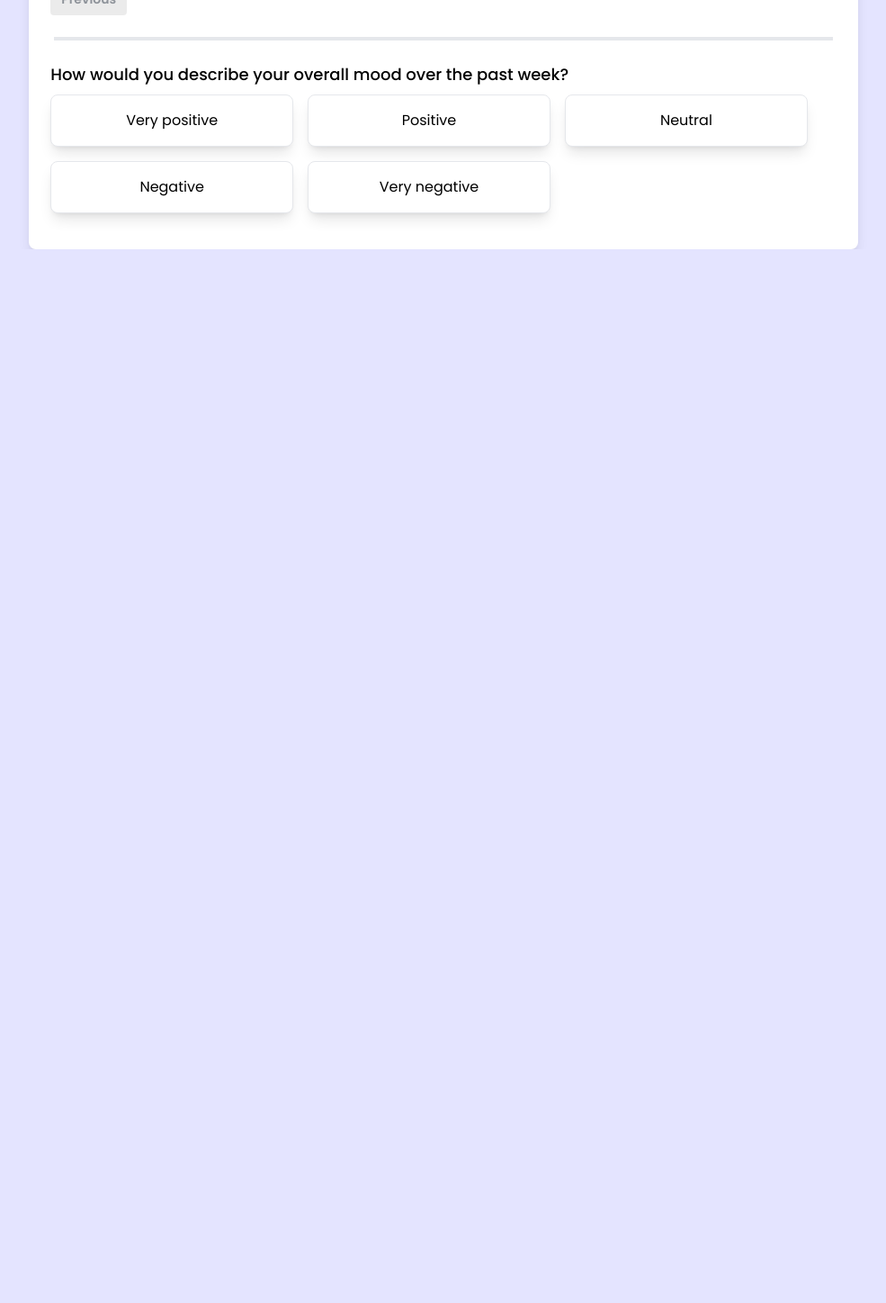
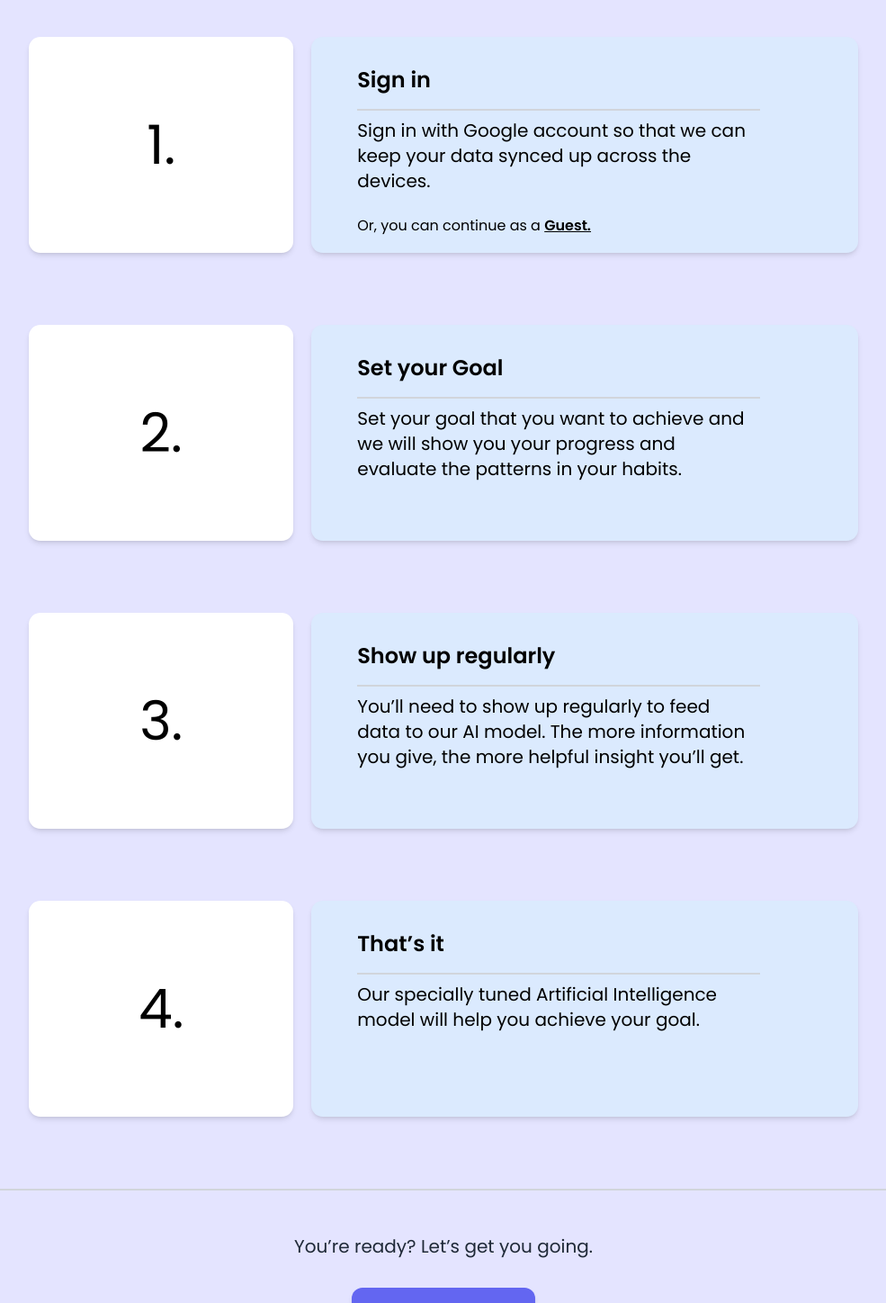
Before and after one commit to sunilshrestha07/moodlift, a Next.js app: page / in a window 1280 px wide. Shown: the part 1080-2528 px from the top of the page at 90% size, without its empty margins (147-1132 px from the left). Before the commit the page ends 1357 px from the top, so only its background shows below. Built offline with nearby package versions, Linux system fonts and the light colour scheme.

Commit message:
Stepsadded

```diff
--- a/src/app/layout.tsx
+++ b/src/app/layout.tsx
@@ -3,8 +3,6 @@ import "./globals.css";
 import { Poppins } from "next/font/google";
 import Navbar from "../components/Navbar";
 import { ReduxProvider } from "../../redux/features/ReduxProvider";
-import DailyStepper from "@/components/DailySteps";
-import Section from "@/components/Section";
 
 const poppins = Poppins({
   subsets: ["latin"],
@@ -26,8 +24,7 @@ export default function RootLayout({
       <body className={`${poppins.className}`}>
         <ReduxProvider>
           <Navbar />
-          <Section />
-          <DailyStepper />
+
           {children}
         </ReduxProvider>
       </body>
--- a/src/app/page.tsx
+++ b/src/app/page.tsx
@@ -1,3 +1,37 @@
-export default function Home() {
-  return <></>;
+// export default function Home() {
+//   return <></>;
+// }
+"use client";
+import Section from "@/components/Section";
+import SignupPopup from "@/components/SignupPopup";
+
+import Steps from "@/components/Steps";
+import React from "react";
+import { useSelector } from "react-redux";
+import { RootState } from "../../redux/store";
+// import Initstep from "@/components/Initstep";
+import DailySteps from "@/components/DailySteps";
+
+export default function Page() {
+  const loginPopupStatus = useSelector(
+    (state: RootState) => state.popupReducer.isLoginPopupOpen
+  );
+
+  return (
+    <>
+      <div className="">
+        <Section />
+        <Steps />
+        {loginPopupStatus && <SignupPopup />}
+
+        <div className=" items-center mb-10">
+          {" "}
+          {/* <Initstep /> */}
+          <div className="py-10">
+            <DailySteps />
+          </div>
+        </div>
+      </div>
+    </>
+  );
 }
--- /dev/null
+++ b/src/components/Steps.tsx
@@ -0,0 +1,115 @@
+import React from "react";
+import Arrow from "@/public/icons/Arrow3.svg";
+import Image from "next/image";
+const Steps = () => {
+  return (
+    <>
+      <div className="cl">
+        <div className="worker px-[10vw] sm:px-[14vw] my-4">
+          <h2 className="texter items-center text-[4vh] md:text-[6vh] font-semibold mb-[2vh] md:mb-[8vh] sm:my-6">
+            How it works?
+          </h2>
+
+          <div className="relative grid grid-cols-12 gap-x-3 md:gap-x-5 items-center mb-[4vh] sm:mb-[6vh] lg:mb-[8vh] xl:mb-[10vh]">
+            <div className="col-span-6 md:col-span-4 2xl:col-span-3 flex justify-center">
+              <div className="w-full p-5 h-[24vh] sm:h-[26vh] lg:h-[30vh] 2xl:h-[28vh] text-4xl md:text-6xl bg-white flex justify-center items-center rounded-[1vw] shadow-md">
+                1.
+              </div>
+            </div>
+            <div className="col-span-6 md:col-span-8 2xl:col-span-9 h-[24vh] sm:h-[26vh] lg:h-[30vh] 2xl:h-[28vh] flex flex-col bg-blue-100 rounded-[1vw] shadow-md pl-[2vw] md:pl-[4vw] py-2 sm:py-4 md:py-6 lg:py-8">
+              <h5 className="w-full text-[3vw] md:text-xl lg:text-2xl font-semibold bg-opacity-30">
+                Sign in
+              </h5>
+              <div className="border-t-2 w-[28vw] lg:w-[35vw] border-gray-300 mt-[1vh] sm:mt-[2vh]"></div>
+              <p className="pt-[1vh] sm:py-[1vh] lg:py-[1vh] w-[30vw] md:w-[35vw] pr-2 text-[0.6rem] sm:text-[0.80rem] lg:text-[1rem] xl:text-xl">
+                Sign in with Google account so that we can keep your data synced
+                up across the devices.
+              </p>
+              <p className="text-[0.6rem] sm:text-[0.80rem] lg:text-[1rem] mt-[1vh] lg:mt-[2vh]">
+                Or, you can continue as a{" "}
+                <span className="font-semibold underline">Guest.</span>
+              </p>
+            </div>
+          </div>
+
+          {/* Updated styles for the commented sections */}
+
+          <div className="relative grid grid-cols-12 gap-x-5 items-center mb-[4vh] sm:mb-[6vh] lg:mb-[8vh] xl:mb-[10vh]">
+            <div className="col-span-6 md:col-span-4 2xl:col-span-3 flex justify-center">
+              <div className="w-full p-5 h-[24vh] sm:h-[26vh] lg:h-[30vh] 2xl:h-[28vh] text-4xl md:text-6xl bg-white flex justify-center items-center rounded-[1vw] shadow-md">
+                2.
+              </div>
+            </div>
+            <div className="col-span-6 md:col-span-8 2xl:col-span-9 h-[24vh] sm:h-[26vh] lg:h-[30vh] 2xl:h-[28vh] flex flex-col bg-blue-100 rounded-[1vw] shadow-md pl-[2vw] md:pl-[4vw] py-2 sm:py-4 md:py-6 lg:py-8">
+              <h5 className="w-full text-[3vw] md:text-xl lg:text-2xl font-semibold bg-opacity-30">
+                Set your Goal
+              </h5>
+              <div className="border-t-2 w-[28vw] lg:w-[35vw] border-gray-300 mt-[1vh] sm:mt-[2vh]"></div>
+              <p className="pt-[1vh] sm:py-[1vh] lg:py-[1vh] w-[30vw] md:w-[35vw] pr-2 text-[0.6rem] sm:text-[0.80rem] lg:text-[1rem] xl:text-xl">
+                Set your goal that you want to achieve and we will show you your
+                progress and evaluate the patterns in your habits.
+              </p>
+            </div>
+          </div>
+
+          <div className="relative grid grid-cols-12 gap-x-5 items-center mb-[4vh] sm:mb-[6vh] lg:mb-[8vh] xl:mb-[10vh]">
+            <div className="col-span-6 md:col-span-4 2xl:col-span-3 flex justify-center">
+              <div className="w-full p-5 h-[24vh] sm:h-[26vh] lg:h-[30vh] 2xl:h-[28vh] text-4xl md:text-6xl bg-white flex justify-center items-center rounded-[1vw] shadow-md">
+                3.
+              </div>
+            </div>
+            <div className="col-span-6 md:col-span-8 2xl:col-span-9 h-[24vh] sm:h-[26vh] lg:h-[30vh] 2xl:h-[28vh] flex flex-col bg-blue-100 rounded-[1vw] shadow-md pl-[2vw] md:pl-[4vw] py-2 sm:py-4 md:py-6 lg:py-8">
+              <h5 className="w-full text-[3vw] md:text-xl lg:text-2xl font-semibold bg-opacity-30">
+                Show up regularly
+              </h5>
+              <div className="border-t-2 w-[28vw] lg:w-[35vw] border-gray-300 mt-[1vh] sm:mt-[2vh]"></div>
+              <p className="pt-[1vh] sm:py-[1vh] lg:py-[1vh] w-[30vw] md:w-[35vw] pr-2 text-[0.6rem] sm:text-[0.80rem] lg:text-[1rem] xl:text-xl">
+                You’ll need to show up regularly to feed data to our AI model.
+                The more information you give, the more helpful insight you’ll
+                get.
+              </p>
+            </div>
+          </div>
+
+          <div className="relative grid grid-cols-12 gap-x-5 items-center mb-[4vh] sm:mb-[6vh] lg:mb-[8vh] xl:mb-[10vh]">
+            <div className="col-span-6 md:col-span-4 2xl:col-span-3 flex justify-center">
+              <div className="w-full p-5 h-[24vh] sm:h-[26vh] lg:h-[30vh] 2xl:h-[28vh] text-4xl md:text-6xl bg-white flex justify-center items-center rounded-[1vw] shadow-md">
+                4.
+              </div>
+            </div>
+            <div className="col-span-6 md:col-span-8 2xl:col-span-9 h-[24vh] sm:h-[26vh] lg:h-[30vh] 2xl:h-[28vh] flex flex-col bg-blue-100 rounded-[1vw] shadow-md pl-[2vw] md:pl-[4vw] py-2 sm:py-4 md:py-6 lg:py-8">
+              <h5 className="w-full text-[3vw] md:text-xl lg:text-2xl font-semibold bg-opacity-30">
+                That’s it
+              </h5>
+              <div className="border-t-2 w-[28vw] lg:w-[35vw] border-gray-300 mt-[1vh] sm:mt-[2vh]"></div>
+              <p className="pt-[1vh] sm:py-[1vh] lg:py-[1vh] w-[30vw] md:w-[35vw] pr-2 text-[0.6rem] sm:text-[0.80rem] lg:text-[1rem] xl:text-xl">
+                Our specially tuned Artificial Intelligence model will help you
+                achieve your goal.
+              </p>
+            </div>
+          </div>
+        </div>
+
+        <div className="border-t-2 w-full border-gray-300"></div>
+
+        <div className="flex flex-col items-center space-y-8 mt-[4vh] lg:mt-[6vh]">
+          <p className="text-gray-800 text-center text-sm sm:text-base md:text-lg lg:text-xl">
+            You’re ready? Let’s get you going.
+          </p>
+          <button className="bg-indigo-500 text-white font-semibold py-4 text-center w-[50vw] sm:w-[40vw] md:w-[30vw] lg:w-[16vw] rounded-xl flex items-center justify-center space-x-2 shadow-md hover:bg-indigo-600">
+            <span className="text-xs sm:text-sm md:text-base lg:text-lg">
+              Signup / Guest
+            </span>
+            <Image
+              src={Arrow}
+              className="w-[4vw] sm:w-[3vw] md:w-[2vw] lg:w-[1vw] h-auto object-contain"
+              alt=""
+            />
+          </button>
+        </div>
+      </div>
+    </>
+  );
+};
+
+export default Steps;
```
Also changed, not shown: src/public/icons/Arrow3.svg (added).
